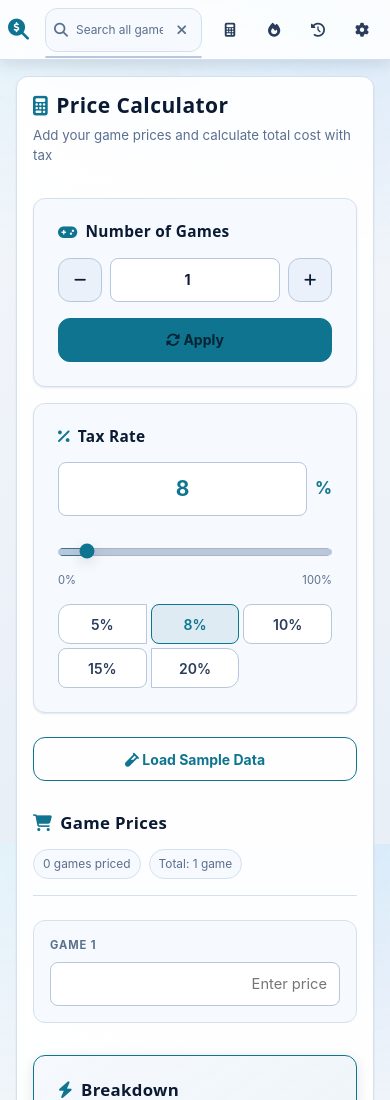
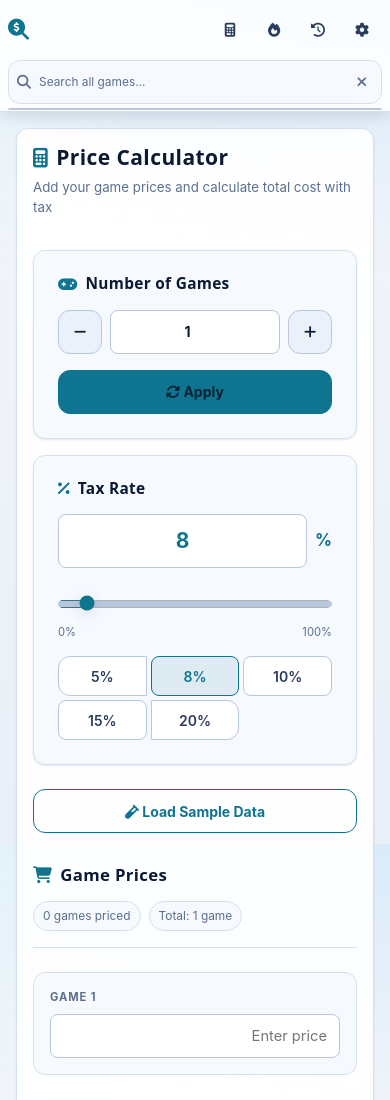
Before and after one commit to Emadeddin99/SteamScout1, a website: page index.html in a window 390 px wide. Shown: the top 1100 px of the page. Drawn offline with Linux system fonts and the light colour scheme; no server answers.

Commit message:
Give mobile header search its own row

```diff
--- a/styles.css
+++ b/styles.css
@@ -471,13 +471,15 @@ button:active { transform: translateY(1px); }
 
 @media (max-width: 640px) {
     html { font-size: 14px; }
-    :root { --header-height: 60px; }
+    :root { --header-height: 112px; }
     .main-content { padding: calc(var(--header-height) + var(--space-3)) max(var(--space-3), env(safe-area-inset-left)) var(--space-3) max(var(--space-3), env(safe-area-inset-right)); }
     .header-content { padding: 0 max(var(--space-2), env(safe-area-inset-left)); gap: var(--space-2); }
-    .header.shrink { height: 52px; }
+    .header { height: 112px; }
+    .header.shrink { height: 100px; }
+    .header-content { flex-wrap: wrap; align-content: center; }
     .logo-text h1, .tagline, .nav-label { display: none; }
     .logo-icon { font-size: 1.5rem; }
-    .header-search-container { min-width: 110px; flex-basis: 110px; }
+    .header-search-container { order: 3; width: 100%; min-width: 0; flex: 1 0 100%; }
     .header-search-container .deals-search { min-height: 40px; padding: 6px 8px; }
     .header-search-container #gameSearchInput { font-size: .85rem; }
     .header-search-container .search-clear { min-height: 30px; padding: 4px 6px; }
```
